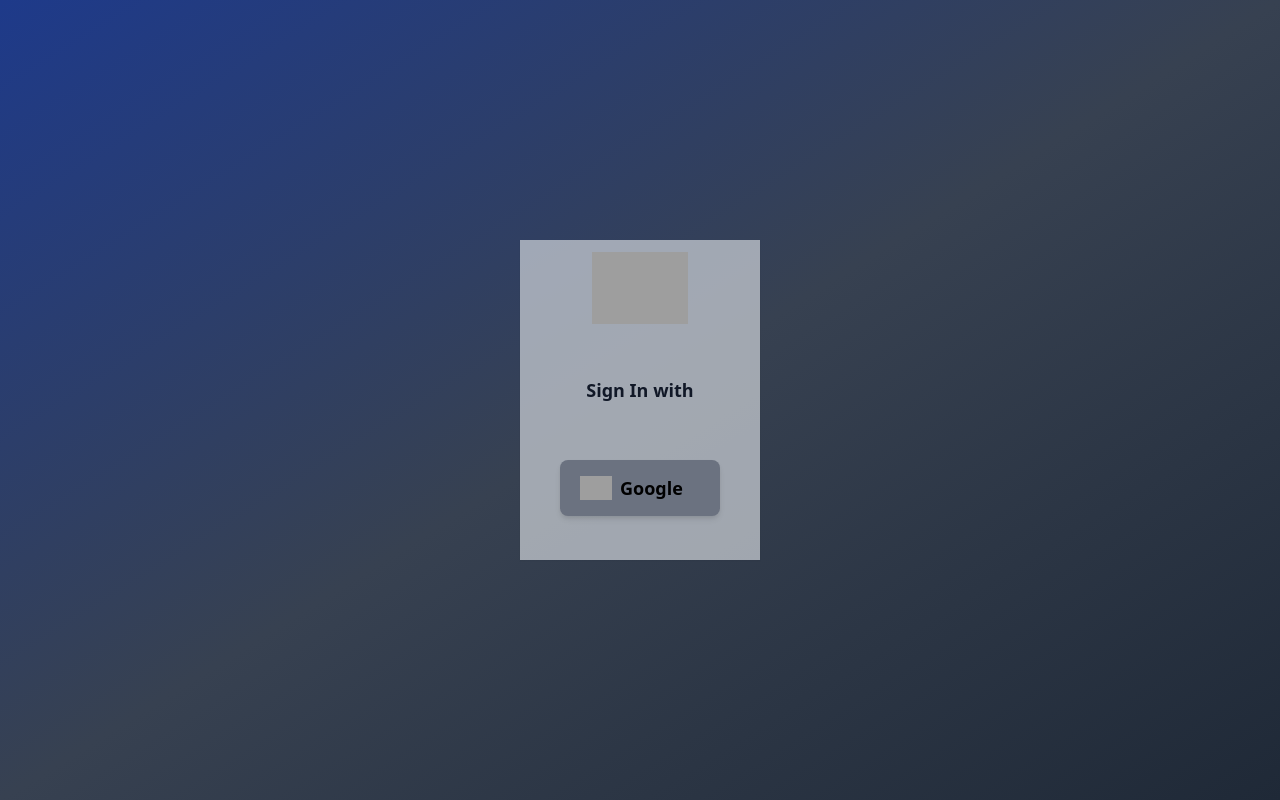
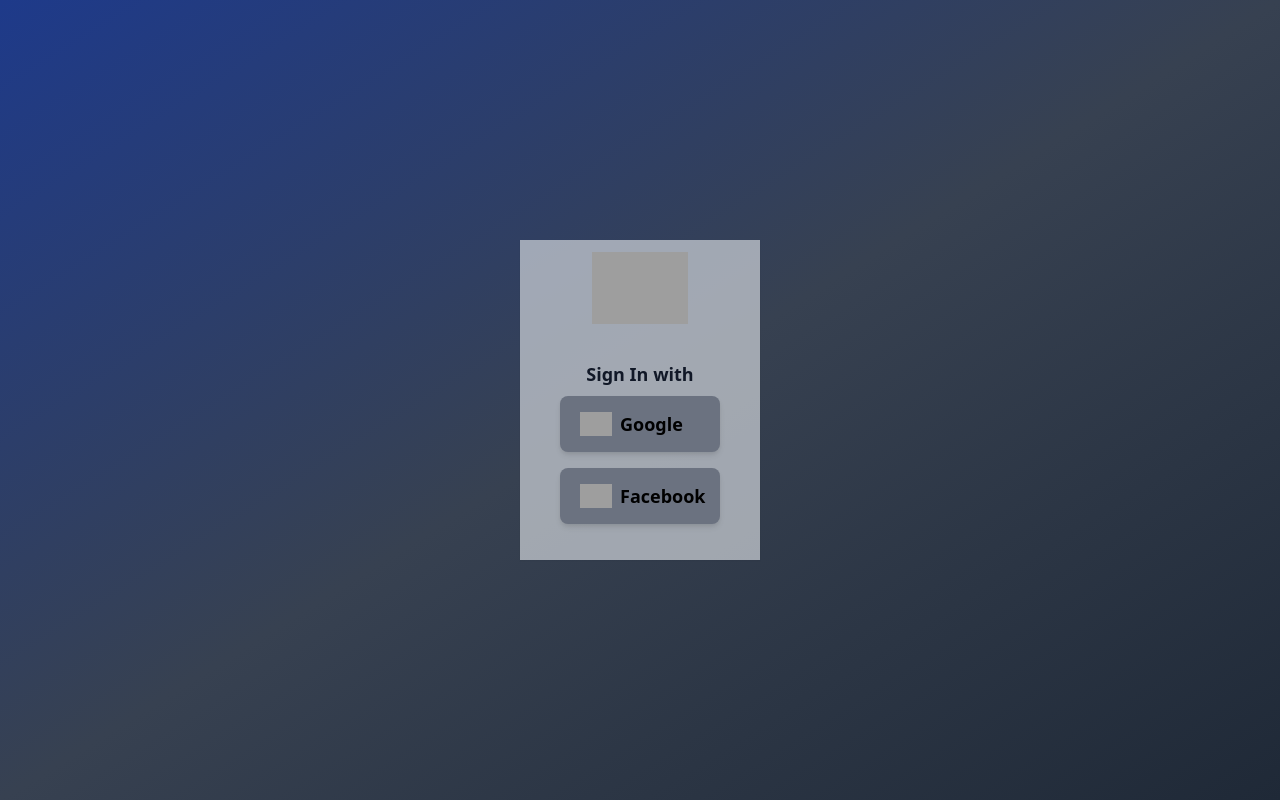
Before and after one commit to vvu060/pesto-movies, a React (Create React App) app: page /plans in a window 1280 px wide. Built offline with nearby package versions, Linux system fonts and the light colour scheme; no server answers; grey boxes are pictures that could not be loaded.

Commit message:
fb login added

```diff
--- a/public/index.html
+++ b/public/index.html
@@ -2,7 +2,10 @@
 <html lang="en">
   <head>
     <meta charset="utf-8" />
-    <link rel="icon" href="%PUBLIC_URL%/favicon.ico" />
+    <link
+      rel="icon"
+      href="https://cdn2.iconfinder.com/data/icons/pictograms-vol-1/400/play-256.png"
+    />
     <meta name="viewport" content="width=device-width, initial-scale=1" />
     <meta name="theme-color" content="#000000" />
     <meta
@@ -24,7 +27,7 @@
       work correctly both with client-side routing and a non-root public URL.
       Learn how to configure a non-root public URL by running `npm run build`.
     -->
-    <title>VMovies</title>
+    <title>Pesto Movies</title>
   </head>
   <body>
     <noscript>You need to enable JavaScript to run this app.</noscript>
--- a/src/components/LoginScreen/LoginScreen.js
+++ b/src/components/LoginScreen/LoginScreen.js
@@ -1,6 +1,6 @@
 import React from "react";
 import { useDispatch } from "react-redux";
-import { auth, providerGoogle } from "../../firebase";
+import { auth, providerFacebook, providerGoogle } from "../../firebase";
 import { login } from "../../features/user/userSlice";
 
 const LoginScreen = () => {
@@ -12,6 +12,24 @@
       .then((result) => {
         let user = result.user;
 
+        dispatch(
+          login({
+            name: user.displayName,
+            email: user.email,
+            photo: user.photoURL,
+            userId: user.uid,
+          })
+        );
+      })
+      .catch((error) => alert(error.message));
+  };
+
+  const signInFacebook = () => {
+    auth
+      .signInWithPopup(providerFacebook)
+      .then((result) => {
+        let user = result.user;
+        console.log(user);
         dispatch(
           login({
             name: user.displayName,
@@ -36,11 +54,11 @@
           />
         </div>
 
-        <h1 className="text-lg font-bold text-gray-900 text-center mt-10">
+        <h1 className="text-lg font-bold text-gray-900 text-center mt-6">
           Sign In with
         </h1>
 
-        <div className="flex justify-center mt-12">
+        <div className="flex flex-col items-center">
           <button
             onClick={signInGoogle}
             className="flex items-center text-lg font-bold px-5 py-3 m-2 bg-gray-500 shadow-md rounded-lg w-40 text-center"
@@ -53,6 +71,19 @@
             />
             Google
           </button>
+
+          <button
+            onClick={signInFacebook}
+            className="flex items-center text-lg font-bold px-5 py-3 m-2 bg-gray-500 shadow-md rounded-lg w-40 text-center"
+          >
+            <img
+              loading="lazy"
+              className="w-8 h-8 object-contain mr-2"
+              src="https://cdn2.iconfinder.com/data/icons/social-media-2285/512/1_Facebook_colored_svg_copy-256.png"
+              alt=""
+            />
+            Facebook
+          </button>
         </div>
       </div>
     </div>
--- a/src/components/PlansScreen/PlansScreen.js
+++ b/src/components/PlansScreen/PlansScreen.js
@@ -35,7 +35,9 @@
             <div>
               <h3 className="text-sm">
                 Plans (Current Plan:{" "}
-                {userSubscription ? userSubscription : "None"})
+                <span className="text-red-500">
+                  {userSubscription ? userSubscription : "None"})
+                </span>
               </h3>
 
               <Plans />
```
